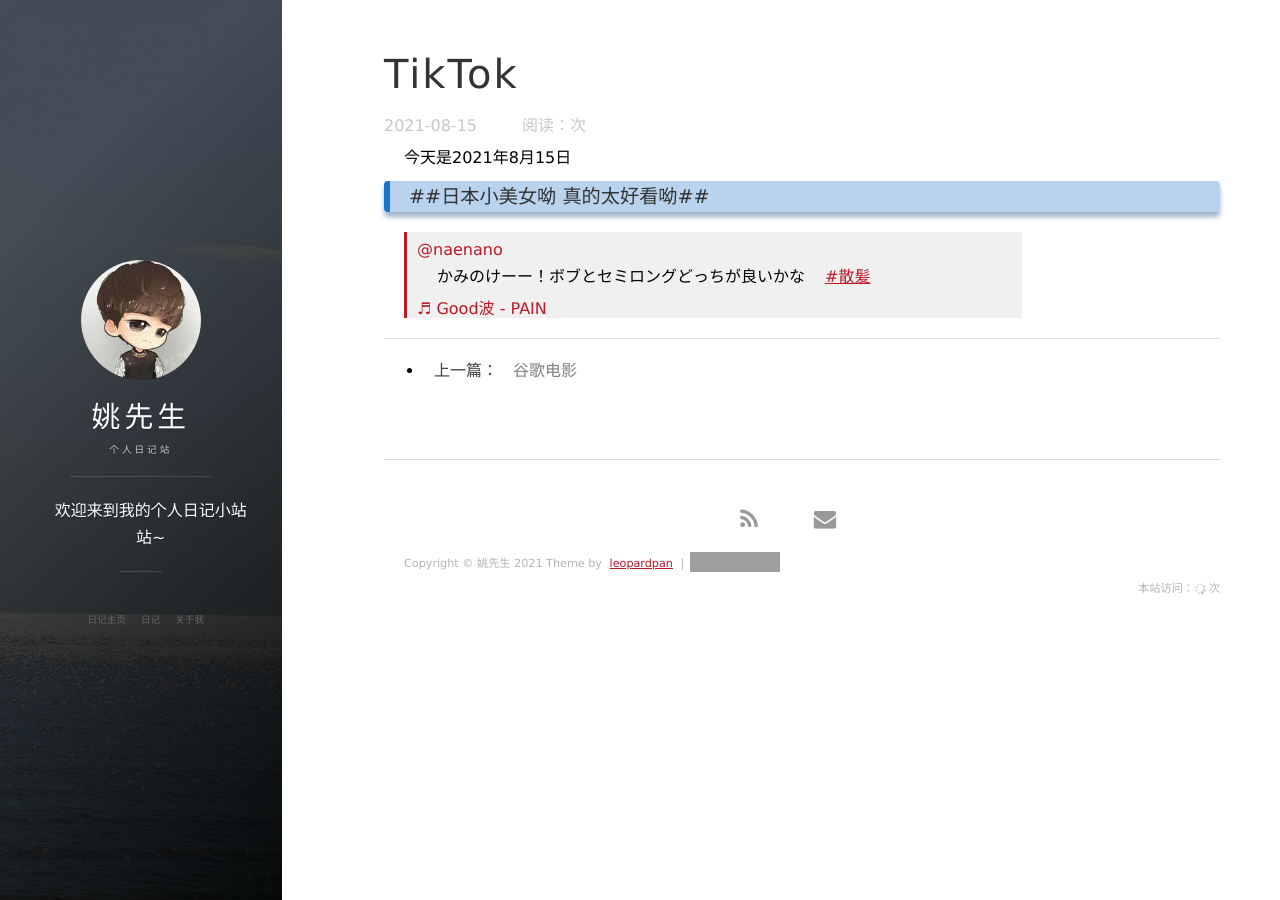
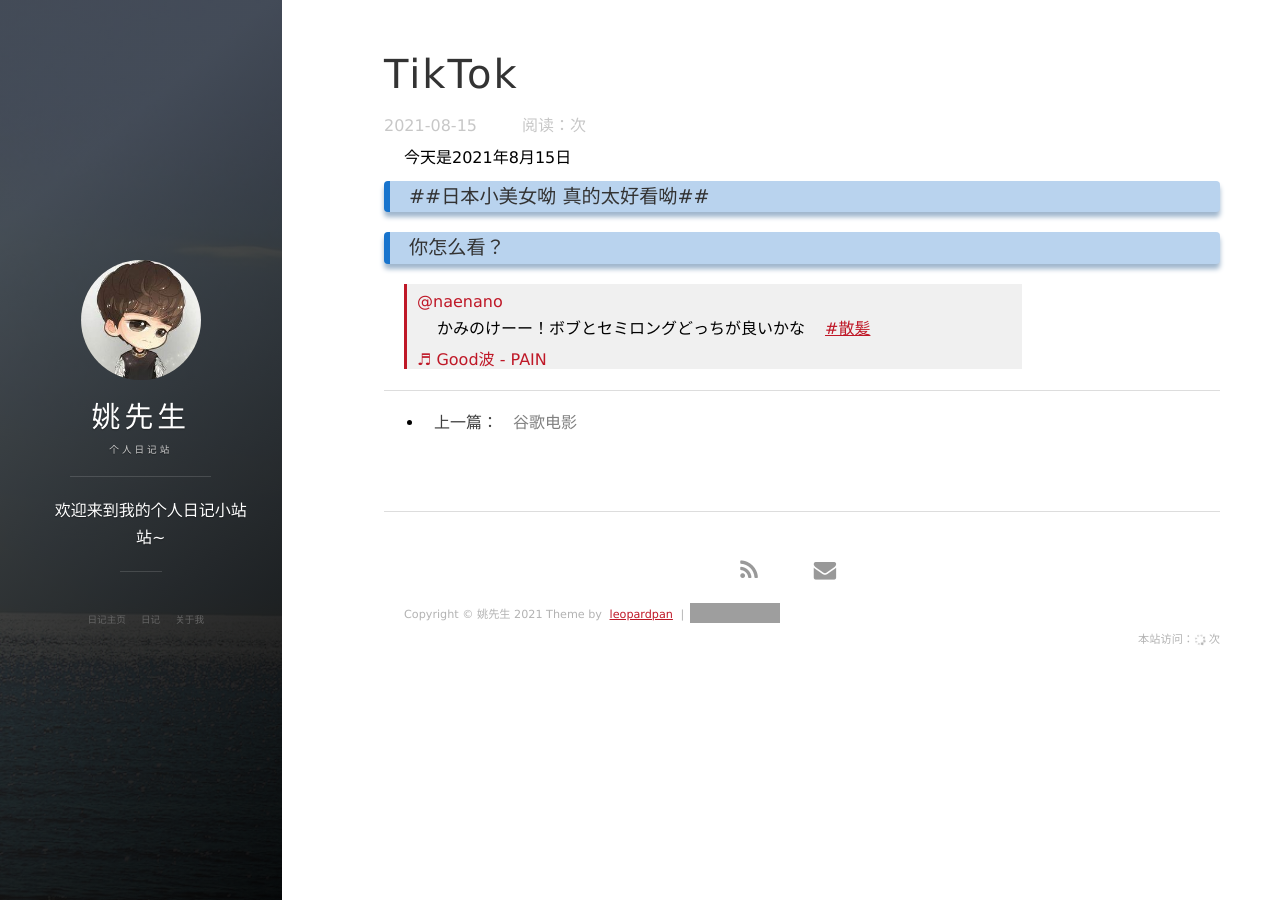
Before and after one commit to Killer-Yao/blog.github.io, a Jekyll site: the page built from _posts/2021-08-15-TikTok.md, in a window 1280 px wide. Built offline with Jekyll 4.4.1, drawn with Linux system fonts in a browser that asks for light colours; nearby versions of some CDN libraries; a script that is not in the unit is left out; comment, search, counter and statistics services are not loaded; grey boxes are pictures that could not be loaded.

Commit message:
Update 2021-08-15-TikTok.md

```diff
--- a/_posts/2021-08-15-TikTok.md
+++ b/_posts/2021-08-15-TikTok.md
@@ -8,5 +8,6 @@ tags:  Jpan美女
 今天是2021年8月15日
 
 ### ##日本小美女呦 真的太好看呦##
+### 你怎么看？
 
  <blockquote class="tiktok-embed" cite="https://www.tiktok.com/@naenano/video/6994373265552657665" data-video-id="6994373265552657665" style="max-width: 605px;min-width: 325px;" > <section> <a target="_blank" title="@naenano" href="https://www.tiktok.com/@naenano">@naenano</a> <p>かみのけーー！ボブとセミロングどっちが良いかな　<a title="散髪" target="_blank" href="https://www.tiktok.com/tag/%E6%95%A3%E9%AB%AA">#散髪</a></p> <a target="_blank" title="♬ Good波 - PAIN" href="https://www.tiktok.com/music/Good波-6988810468240542465">♬ Good波 - PAIN</a> </section> </blockquote> <script async src="https://www.tiktok.com/embed.js"></script>
```
